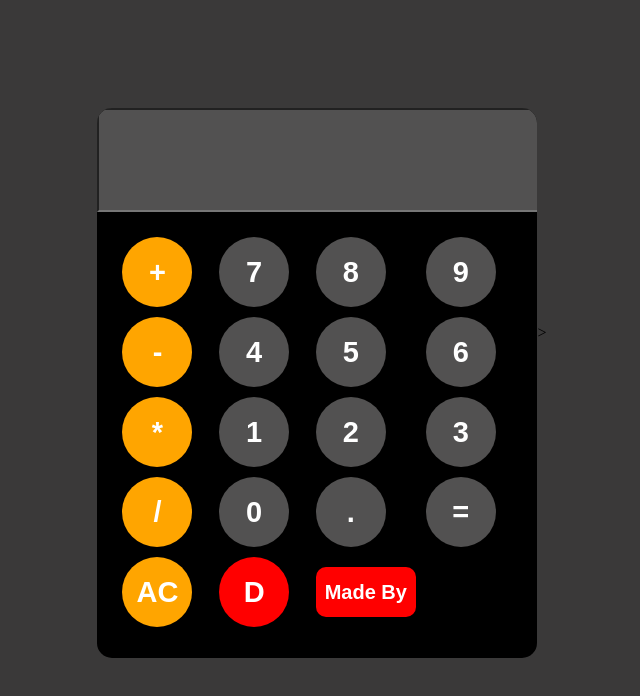
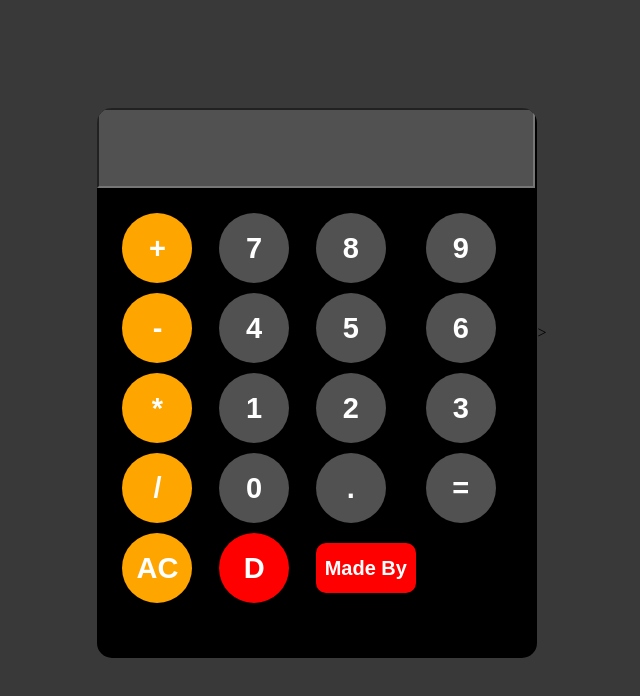
Before and after one commit to praise24462/calculator, a plain HTML site: page index.html in a window 1280 px wide. Shown: the whole page, without its empty margins (318-958 px from the left). Drawn offline with Linux system fonts and the light colour scheme.

Commit message:
update2.0

```diff
--- a/styles.css
+++ b/styles.css
@@ -9,16 +9,16 @@ body{
     font-family: Arial, Helvetica, sans-serif;
     background-color:  black;
     border-radius: 15px;
-    width: 440px;
+    max-width: 440px;
     height: 550px;
     overflow: hidden;
 }
 #display{
-    width: 100%;
-    text-align: left;
+    width: 95%;
+    text-align: right;
     background-color: rgb(82, 81, 81);
     color: white;
-    padding: 20px;
+    padding: 8px;
     font-size: 5rem;
     height: 60px;
 }
```
